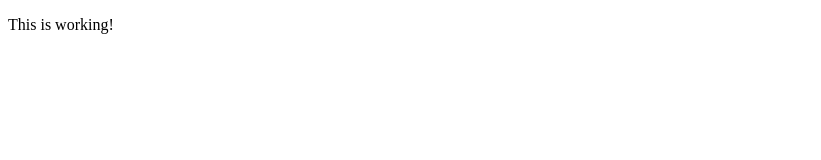
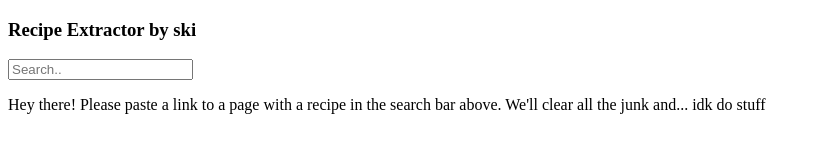
Before and after one commit to shadmanrakib/recipe-extractor, a website: page app/views/index.html in a window 1280 px wide. Shown: the whole page, without its empty margins (0-821 px from the left). Drawn offline with Linux system fonts and the light colour scheme.

Commit message:
added some more to index.html

```diff
--- a/app/views/index.html
+++ b/app/views/index.html
@@ -1,11 +1,19 @@
 <!DOCTYPE html>
 <html lang="en">
 
+<!--needs css-->
+
 <head>
+    <title> Recipe-Extractor </title>
 </head>
 
 <body>
-    <p>This is working!</p>
+    <h3>Recipe Extractor by ski</h3>
+    <input type="text" placeholder="Search..">
+    <!--this needs to actually function as a search bar...-->
+    <p>
+        Hey there! Please paste a link to a page with a recipe in the search bar above. We'll clear all the junk and... idk do stuff
+    </p>
 </body>
 
 </html>
```
